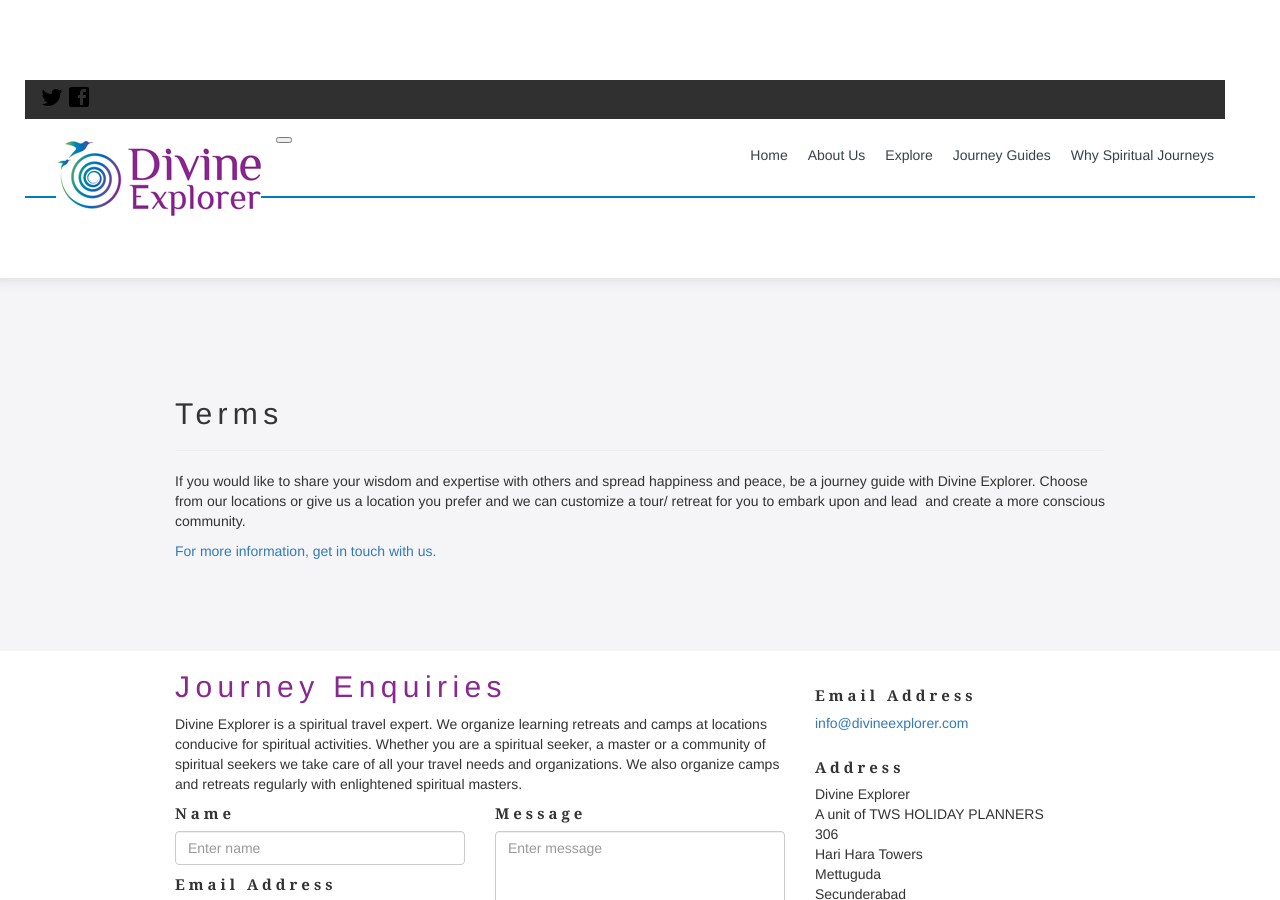
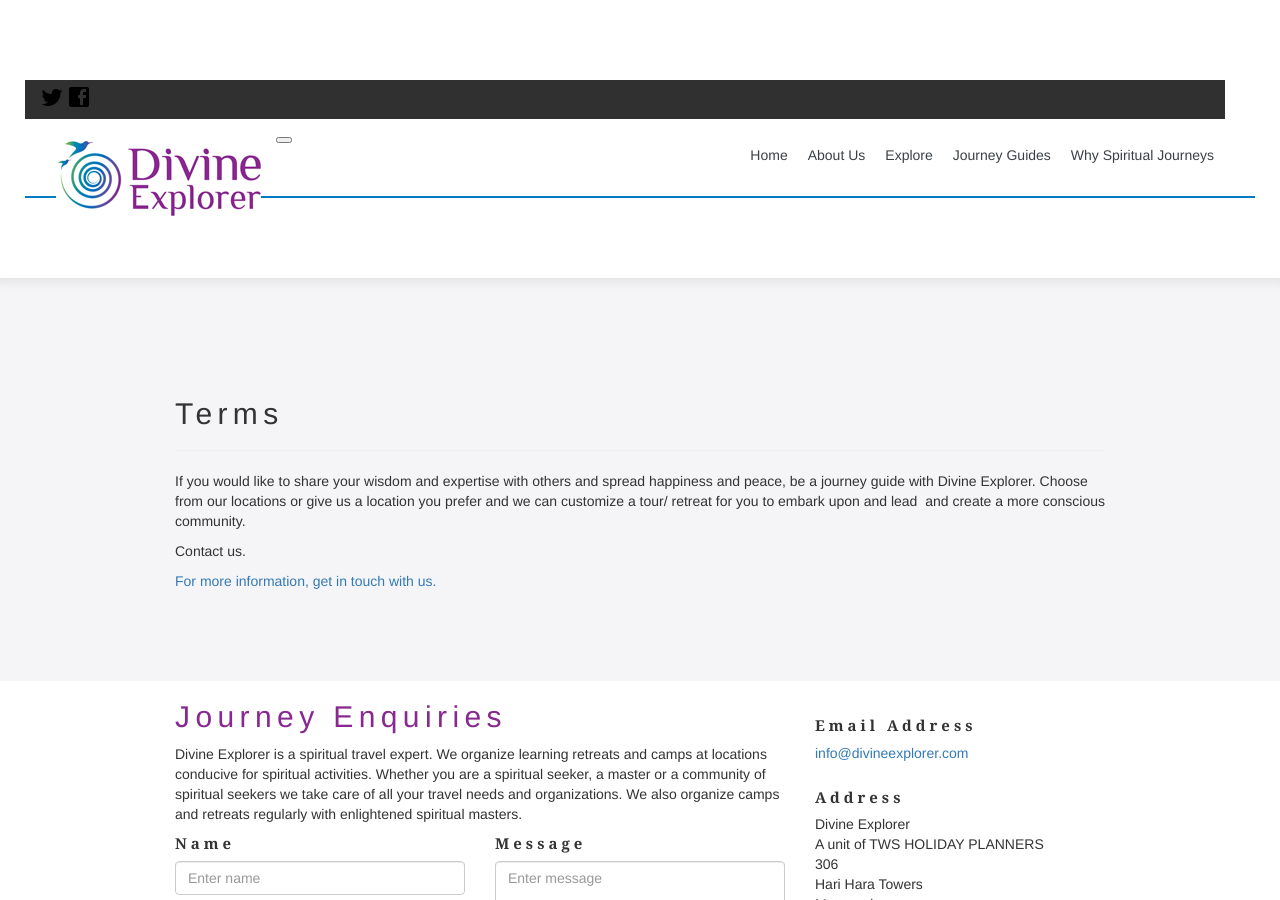
Before and after one commit to GHSKM/testDE, a Jekyll site: the page built from terms-and-conditions.html, in a window 1280 px wide and 900 px high. Built offline with Jekyll 4.4.1, drawn with Linux system fonts in a browser that asks for light colours; nearby versions of some CDN libraries; some web fonts are replaced; library files that are not in the unit come from our copies.

Commit message:
Update from Forestry.io - terms-and-conditions.html

```diff
--- a/terms-and-conditions.html
+++ b/terms-and-conditions.html
@@ -5,5 +5,5 @@ background_image_path:
 large_header: false
 show_in_navigation: false
 ---
-<p>If you would like to share your wisdom and expertise with others and spread happiness and peace, be a journey guide with Divine Explorer. Choose from our locations or give us a location you prefer and we can customize a tour/ retreat for you to embark upon and lead  and create a more conscious community.</p>
-<p><a href="http://divineexplorer.com//?page_id=291#myID">For more information, get in touch with us. </a></p>
+<p>If you would like to share your wisdom and expertise with others and spread happiness and peace, be a journey guide with Divine Explorer. Choose from our locations or give us a location you prefer and we can customize a tour/ retreat for you to embark upon and lead &nbsp;and create a more conscious community.</p><p>Contact us.</p>
+<p><a href="http://divineexplorer.com//?page_id=291#myID">For more information, get in touch with us.&nbsp;</a></p>
```
